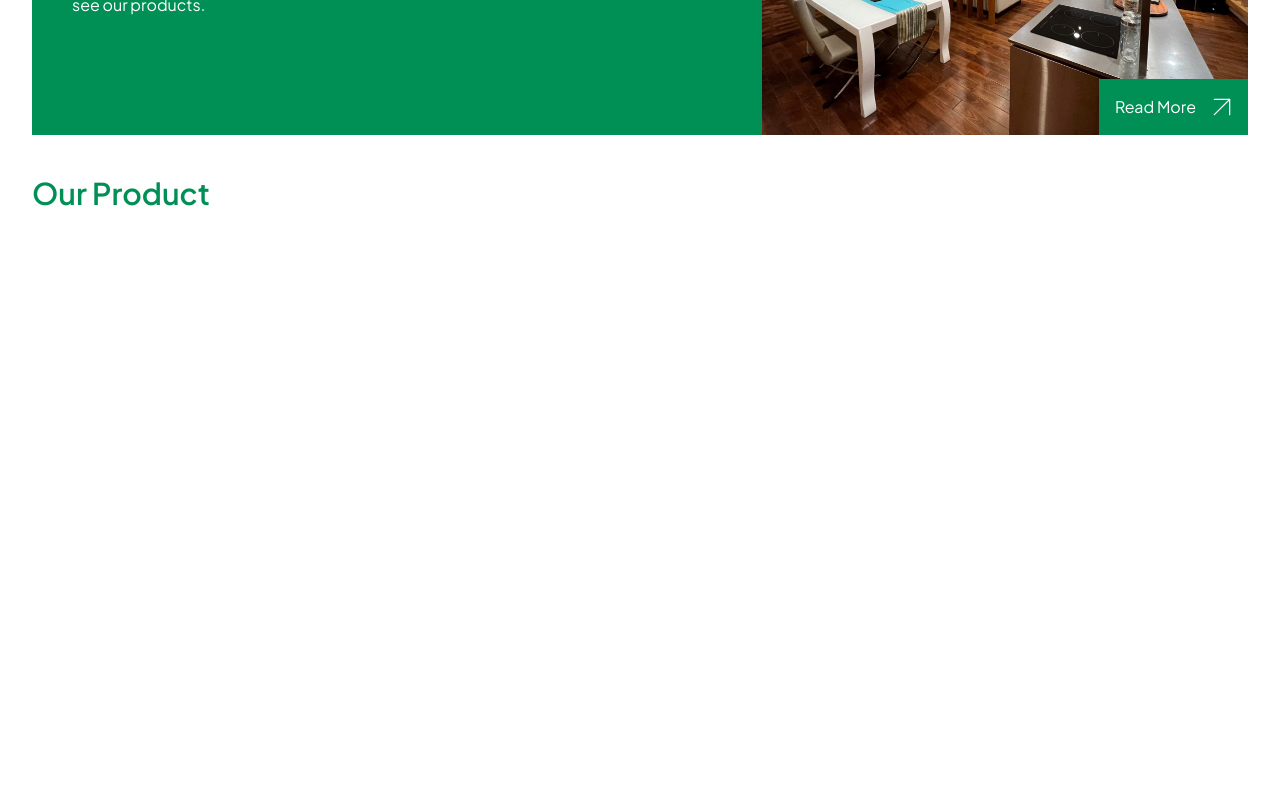
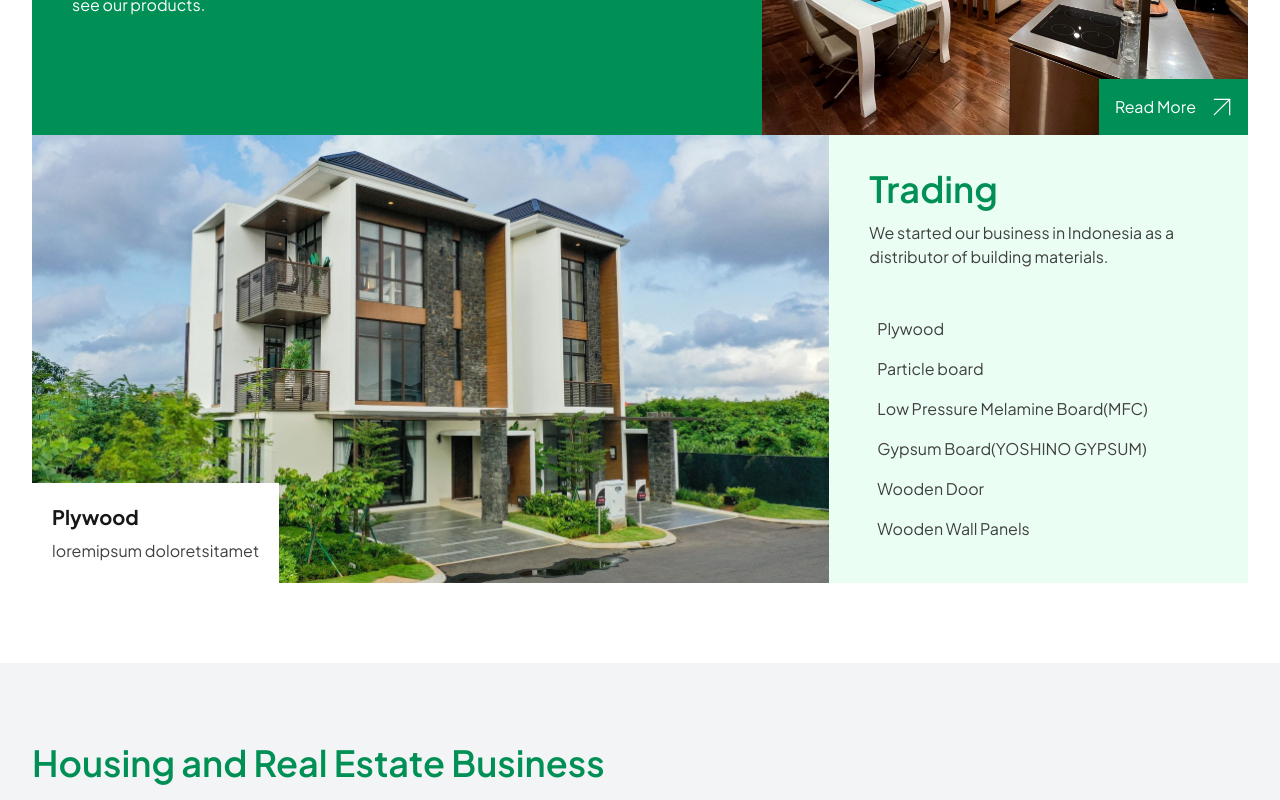
Before and after one commit to halloanewahyudi/sf-mockup, a Vue app: page / in a window 1280 px wide. Shown: the part 1420-2220 px from the top of the page. Built offline with nearby package versions, Linux system fonts and the light colour scheme; the HTML template or start-up script is replaced by a standard one.

Commit message:
tab vertical

```diff
--- a/src/assets/data/products.json
+++ b/src/assets/data/products.json
@@ -1,31 +1,31 @@
 [
     {
-        "image": "/showroom.jpg",
+        "image": "/morizen.jpg",
         "title": "Plywood",
         "description": "loremipsum doloretsitamet"
     },
     {
-        "image": "/showroom.jpg",
+        "image": "/morizen.jpg",
         "title": "Particle board",
         "description": "Consectetur adipisicing elit."
     },
     {
-        "image": "/showroom.jpg",
+        "image": "/morizen.jpg",
         "title": "Low Pressure Melamine Board(MFC)",
         "description": "Fuga corporis numquam sunt pariatur"
     },
     {
-        "image": "/showroom.jpg",
+        "image": "/morizen.jpg",
         "title": "Gypsum Board(YOSHINO GYPSUM)",
         "description": "Delectus voluptatum quis fugit quod mollitia"
     },
     {
-        "image": "/showroom.jpg",
+        "image": "/morizen.jpg",
         "title": "Wooden Door",
         "description": "Tempore a tempora expedita facilis incidunt"
     },
     {
-        "image": "/showroom.jpg",
+        "image": "/morizen.jpg",
         "title": "Wooden Wall Panels",
         "description": "Consequuntur quaerat repudiandae cum nam"
     }
--- a/src/components/Jawa.vue
+++ b/src/components/Jawa.vue
@@ -1,5 +1,5 @@
 <script lang="ts" setup>
-import { ref , onMounted} from 'vue'
+import { ref, onMounted } from 'vue'
 import IconArrowUpRight from '@/components/icons/IconArrowUpRight.vue'
 
 const pins = [
@@ -58,7 +58,11 @@ const getInfo = (item) => {
                 </div>
                 <div v-else>
                     <p class="text-xl mt-3">
-                        We have 4 factories that produce high quality Plywood, Particle Board and Furniture in Java island.</p>
+                        We have 4 factories that produce high quality Plywood, Particle Board and Furniture in Java
+                        island.
+                    </p>
+                    <p class="mt-3">  Theya are: Kutai Timber Indonesia, Rimba Partikel Indonesia, AST Indonesia, Sinar Rimba
+                        Pasifik</p>
                 </div>
             </transition>
 
--- /dev/null
+++ b/src/components/Products.vue
@@ -0,0 +1,142 @@
+<script lang="ts" setup>
+import products from "@/assets/data/products.json";
+import { ref, nextTick } from "vue";
+import gsap from "gsap";
+
+// State untuk produk aktif
+const product = ref(null);
+const activeIndex = ref(-1);
+
+const getProduct = async (item, index) => {
+    if (activeIndex.value === index) return; // Jika tab yang sama diklik, tidak ada perubahan
+    product.value = null; // Reset produk sebelumnya untuk animasi ulang
+    activeIndex.value = index;
+
+    // Tunggu DOM diperbarui sebelum melakukan animasi
+    await nextTick();
+
+    // Jalankan animasi pada elemen produk
+    const content = document.querySelector(".product-content");
+    if (content) {
+        gsap.fromTo(
+            content,
+            { opacity: 0, y: 50 }, // State awal
+            { opacity: 1, y: 0, duration: 0.6, ease: "power2.out" } // State akhir
+        );
+    }
+
+    product.value = item; // Setel produk baru
+};
+
+const defaultProduct = products[0];
+</script>
+
+<template>
+    <div>
+        <div class="grid grid-cols-1 md:grid-cols-3 lg:grid-cols-6 gap-5 lg:gap-10">
+
+            <!-- Konten Produk -->
+            <div class="md:col-span-2 lg:col-span-4 overflow-hidden">
+                <div class="relative w-full">
+                    <transition name="fade">
+                        <!-- Hanya render jika produk aktif -->
+                        <div v-if="product" key="product-content"
+                            class="product-content  relative w-full">
+                            <div class="w-full  overflow-hidden">
+                                <img :src="product.image" alt="" srcset=""
+                                    class="w-full  object-cover hover:scale-105 duration-300">
+                            </div>
+                            <div class="p-5 bg-white absolute bottom-0 left-0 ">
+                                <h3 class="text-xl font-bold mb-2">{{ product.title }}</h3>
+                                <p>{{ product.description }}</p>
+                            </div>
+                        </div>
+
+                        <div v-else>
+                            <div class="product-content relative ">
+                                <div class="w-full   overflow-hidden">
+                                    <img :src="defaultProduct.image" alt="" srcset=""
+                                        class="w-full   object-cover hover:scale-105 duration-300">
+                                </div>
+                                <div class="p-5 bg-white absolute bottom-0 left-0 ">
+                                    <h3 class="text-xl font-bold mb-2">{{ defaultProduct.title }}</h3>
+                                    <p>{{ defaultProduct.description }}</p>
+                                </div>
+                            </div>
+                        </div>
+                    </transition>
+                </div>
+            </div>
+
+            <!-- Daftar Tab -->
+            <div class="md:col-span-1 lg:col-span-2 h-full flex flex-col justify-center items-center">
+                <div class="w-full ">
+                    <slot name="title" ></slot>
+                <ul class="list-product space-y mt-10 ">
+                    <li v-for="(item, index) in products" :key="item.id" :class="{
+                        'font-bold text-primary': index === activeIndex,
+                        'hover:text-primary-500': index !== activeIndex,
+                    }" class="">
+
+                        <button @click="getProduct(item, index)" class="flex items-center gap-2 p-2">
+                            <div v-if="index === activeIndex" class="w-2 h-2 rounded-full bg-primary inline-block"></div>
+                             {{ item.title }}
+                        </button>
+                    </li>
+                </ul>
+                </div>
+
+            </div>
+        </div>
+    </div>
+</template>
+
+<style scoped>
+/* Fade-Up Transisi */
+.fade-up-enter-active,
+.fade-up-leave-active {
+    transition: all 0.6s ease-out;
+}
+
+.fade-up-enter-from {
+    opacity: 0;
+    transform: translateX(50px);
+}
+
+.fade-up-enter-to {
+    opacity: 1;
+    transform: translateX(0);
+}
+
+.fade-up-leave-from {
+    opacity: 1;
+    transform: translateX(0);
+}
+
+.fade-up-leave-to {
+    opacity: 0;
+    transform: translateX(50px);
+}
+
+/* Fade Transisi */
+
+.fade-enter-active,
+.fade-leave-active {
+    transition: all 0.6s ease-out;
+}
+
+.fade-enter-from {
+    opacity: 0;
+}
+.fade-enter-to {
+    opacity: 1;
+}
+
+.fade-leave-from {
+    opacity: 1;
+}
+
+.fade-leave-to {
+    opacity: 0;
+}
+</style>
--- a/src/views/Home.vue
+++ b/src/views/Home.vue
@@ -5,6 +5,7 @@ import Counter from '@/components/Counter.vue'
 import Card from '@/components/Card.vue';
 import IconArrowUpRight from '@/components/icons/IconArrowUpRight.vue';
 import Jawa from '@/components/Jawa.vue';
+import Products from '@/components/Products.vue';
 // data json
 import products from "@/assets/data/products.json";
 import projects from "@/assets/data/projects.json";
@@ -14,26 +15,16 @@ import gsap from 'gsap';
 import ScrollTrigger from 'gsap/ScrollTrigger';
 
 
-
 gsap.registerPlugin(ScrollTrigger);
 
 
 
-onMounted(() => {
 
 
-
-})
-
-onUnmounted(() => {
-    if (locoScroll) {
-        locoScroll.destroy()
-    }
-})
 </script>
 
 <template>
-    <div class="main" >
+    <div class="main">
         <section class="cover pb-20">
             <Cover />
         </section>
@@ -60,7 +51,7 @@ onUnmounted(() => {
         </section> <!-- end section two -->
 
         <section class="section pb-20"> <!-- section three -->
-            <div class="container flex flex-col gap-10">
+            <div class="container flex flex-col ">
                 <div class="grid grid-cols-1 md:grid-cols-3 lg:grid-cols-5 bg-primary items-center text-white">
                     <div class="md:col-span-2 lg:col-span-3 p-6 lg:p-10 ">
                         <h4 class="text-3xl text-white mb-3">
@@ -81,22 +72,17 @@ onUnmounted(() => {
                         </button>
                     </div>
                 </div>
-                <div class="">
-                    <h4 class="text-3xl text-primary">Our Product</h4>
+                <div class=" bg-primary-50">
+                <Products >
+                    <template #title>
+                        <h4 class="text-2xl lg:text-4xl mb-3 text-primary">Trading</h4>
+                        <p>We started our business in Indonesia as a distributor of building materials. </p>
+                    </template>
+                </Products>
                 </div>
-                <div class="grid grid-cols-1 md:grid-cols-3 lg:grid-cols-3 gap-5 lg:gap-10">
-                    <Card v-for="(item, index) in products" :key="item" :image="item.image" :title="item.title"
-                        :description="item.description" />
-                </div>
+
             </div>
         </section> <!-- end section three -->
-
-        <section class="py-20 section-map relative"> <!-- section four -->
-            <div class="absolute bg-gradient-to-tr  from-black via-primary-500/60  to-transparent opacity-80 top-0 left-0 w-full h-full"></div>
-            <div class="container relative">
-                <Jawa />
-            </div>
-        </section> <!-- end section four -->
 
         <section class="py-20 bg-gray-100"> <!-- section five -->
             <div class="container">
@@ -123,6 +109,16 @@ onUnmounted(() => {
                 </div>
             </div>
         </section> <!-- end section five -->
+
+
+        <section class="py-20 section-map relative"> <!-- section four -->
+            <div
+                class="absolute bg-gradient-to-tr  from-black via-primary-500/60  to-transparent opacity-80 top-0 left-0 w-full h-full">
+            </div>
+            <div class="container relative">
+                <Jawa />
+            </div>
+        </section> <!-- end section four -->
 
         <section class="py-20"> <!-- section six -->
             <div class="container">
```
